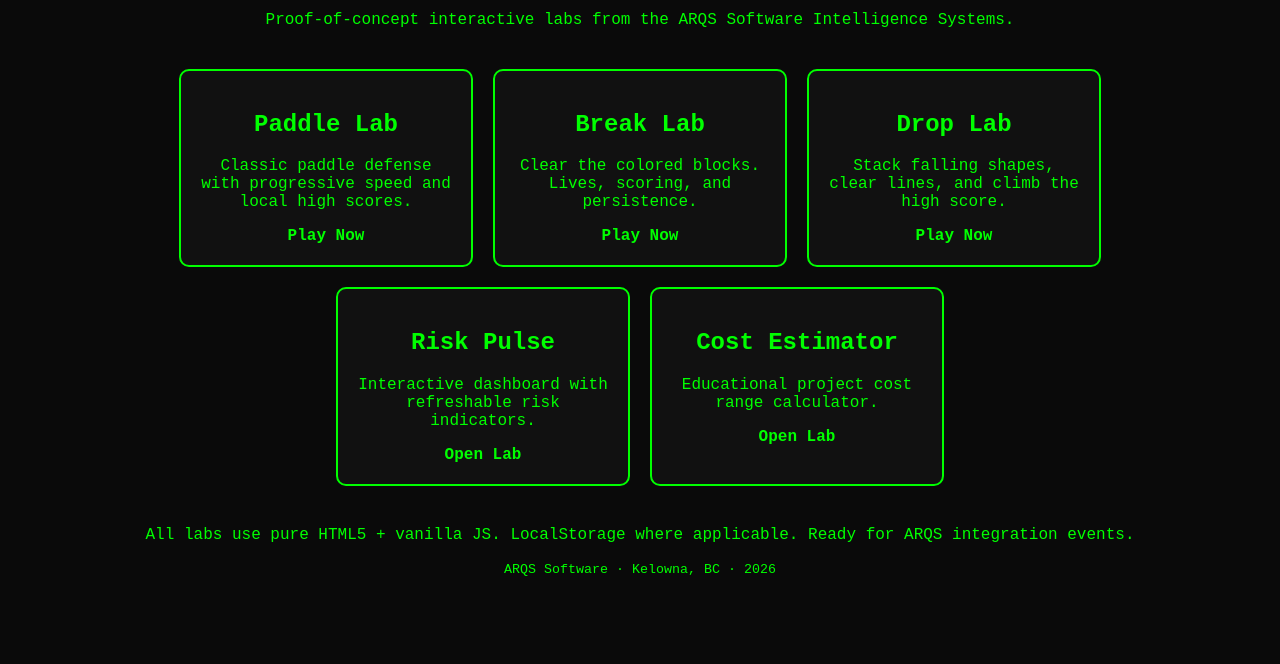
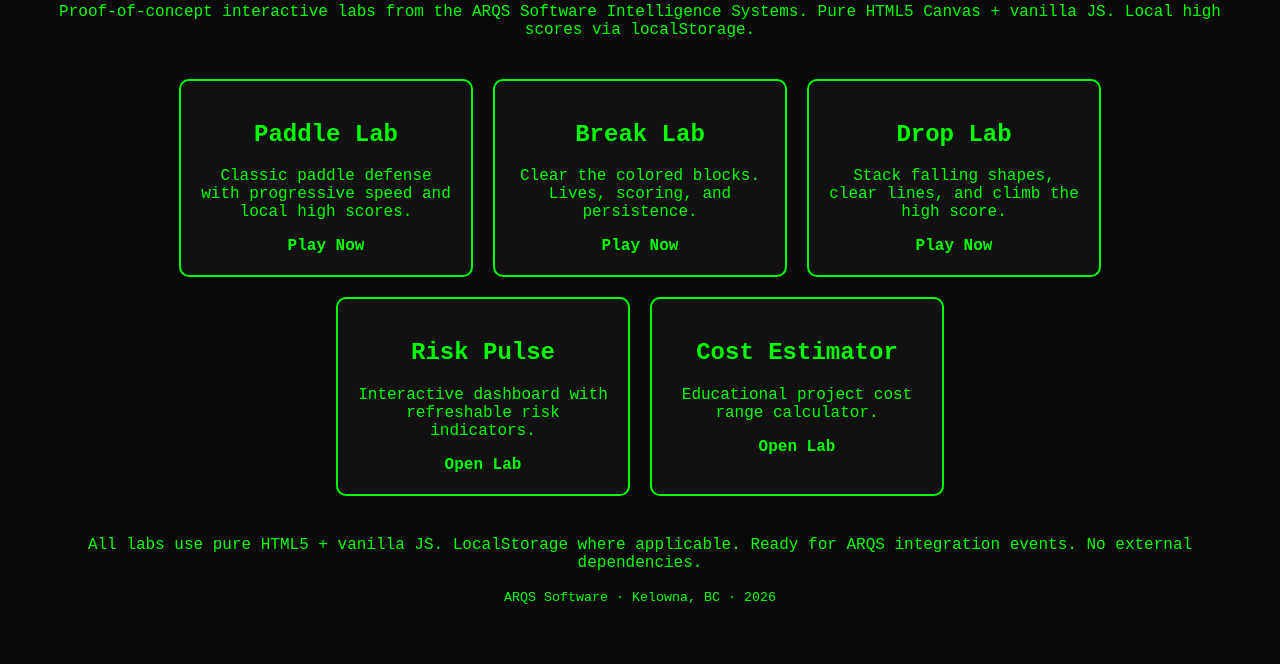
Before and after one commit to jpbmvwfm8g-rgb/arqs-arcade-labs, a plain HTML site: page index.html in a window 1280 px wide. Shown: the part 136-800 px from the top of the page. Drawn offline with Linux system fonts and the light colour scheme.

Commit message:
Improve arcade labs index: better accessibility, semantic markup, high-score note

```diff
--- a/index.html
+++ b/index.html
@@ -2,54 +2,56 @@
 <html lang="en">
 <head>
 <meta charset="UTF-8">
+<meta name="viewport" content="width=device-width, initial-scale=1.0">
+<meta name="description" content="ARQS Arcade Labs - Pure HTML5 Canvas interactive browser games and tools. Paddle, Break, Drop labs with local high scores.">
 <title>ARQS Arcade Labs</title>
 <style>
-body { background: #0a0a0a; color: #0f0; font-family: 'Courier New', monospace; text-align: center; padding: 40px; }
+body { background: #0a0a0a; color: #0f0; font-family: 'Courier New', monospace; text-align: center; padding: 40px; margin: 0; }
 h1 { font-size: 2.5em; text-shadow: 0 0 10px #0f0; }
 .games { display: flex; flex-wrap: wrap; justify-content: center; gap: 20px; margin-top: 40px; }
 .game-card { background: #111; border: 2px solid #0f0; padding: 20px; width: 250px; border-radius: 10px; transition: transform 0.2s; }
-.game-card:hover { transform: scale(1.05); box-shadow: 0 0 20px #0f0; }
+.game-card:hover, .game-card:focus-within { transform: scale(1.05); box-shadow: 0 0 20px #0f0; }
 a { color: #0f0; text-decoration: none; font-weight: bold; }
+a:focus { outline: 2px solid #fff; }
 </style>
-<!-- Mixpanel analytics placeholder — replace PROJECT_TOKEN after connector auth -->
-<script>
-// window.mixpanel = window.mixpanel || [];
-// (function(f,b){if(!b.__SV){var e,g,i,h;window.mixpanel=b;b._i=[];b.init=function(e,f,c){function g(a,d){var b=d.split(".");2==b.length&&(a=a[b[0]],d=b[1]);a[d]=function(){a.push([d].concat(Array.prototype.slice.call(arguments,0)))}}var a=b;"undefined"!==typeof c?a=b[c]=[]:c="mixpanel";a.people=a.people||[];a.toString=function(a){var d="mixpanel";"mixpanel"!==c&&(d+="."+c);a||(d+=" (stub)");return d};a.people.toString=function(){return a.toString(1)+".people (stub)"};i="disable time_event track track_pageview track_links track_forms track_with_groups add_group set_group remove_group register register_once alias unregister identify name_tag set_config reset opt_in_tracking opt_out_tracking has_opted_in_tracking has_opted_out_tracking clear_opt_in_out_tracking start_batch_senders people.set people.set_once people.unset people.increment people.append people.union people.track_charge people.clear_charges people.delete_user people.remove".split(" ");
-// for(h=0;h<i.length;h++)g(a,i[h]);var j="set set_once union unset remove delete".split(" ");a.get_group=function(){function b(c){d[c]=function(){call2_args=arguments;call2=[c].concat(Array.prototype.slice.call(call2_args,0));a.push([e,call2])}}for(var d={},e=["get_group"].concat(Array.prototype.slice.call(arguments,0)),c=0;c<j.length;c++)b(j[c]);return d};b._i.push([e,f,c])};b.__SV=1.2;e=f.createElement("script");e.type="text/javascript";e.async=!0;e.src="undefined"!==typeof MIXPANEL_CUSTOM_LIB_URL?MIXPANEL_CUSTOM_LIB_URL:"file:"===f.location.protocol&&"//cdn.mxpnl.com/libs/mixpanel-2-latest.min.js".match(/^\/\//)?"https://cdn.mxpnl.com/libs/mixpanel-2-latest.min.js":"//cdn.mxpnl.com/libs/mixpanel-2-latest.min.js";g=f.getElementsByTagName("script")[0];g.parentNode.insertBefore(e,g)}})(document,window.mixpanel||[]);
-// mixpanel.init("YOUR_PROJECT_TOKEN", {debug: true, track_pageview: true, persistence: "localStorage"});
-</script>
 </head>
 <body>
+<header>
 <h1>ARQS ARCADE LABS</h1>
-<p>Proof-of-concept interactive labs from the ARQS Software Intelligence Systems.</p>
-<div class="games">
-  <div class="game-card">
+<p>Proof-of-concept interactive labs from the ARQS Software Intelligence Systems. Pure HTML5 Canvas + vanilla JS. Local high scores via localStorage.</p>
+</header>
+<main>
+<div class="games" role="list">
+  <article class="game-card" role="listitem">
     <h2>Paddle Lab</h2>
     <p>Classic paddle defense with progressive speed and local high scores.</p>
-    <a href="paddle-lab.html">Play Now</a>
-  </div>
-  <div class="game-card">
+    <a href="paddle-lab.html" aria-label="Play Paddle Lab">Play Now</a>
+  </article>
+  <article class="game-card" role="listitem">
     <h2>Break Lab</h2>
     <p>Clear the colored blocks. Lives, scoring, and persistence.</p>
-    <a href="break-lab.html">Play Now</a>
-  </div>
-  <div class="game-card">
+    <a href="break-lab.html" aria-label="Play Break Lab">Play Now</a>
+  </article>
+  <article class="game-card" role="listitem">
     <h2>Drop Lab</h2>
     <p>Stack falling shapes, clear lines, and climb the high score.</p>
-    <a href="drop-lab.html">Play Now</a>
-  </div>
-  <div class="game-card">
+    <a href="drop-lab.html" aria-label="Play Drop Lab">Play Now</a>
+  </article>
+  <article class="game-card" role="listitem">
     <h2>Risk Pulse</h2>
     <p>Interactive dashboard with refreshable risk indicators.</p>
-    <a href="risk-pulse.html">Open Lab</a>
-  </div>
-  <div class="game-card">
+    <a href="risk-pulse.html" aria-label="Open Risk Pulse Lab">Open Lab</a>
+  </article>
+  <article class="game-card" role="listitem">
     <h2>Cost Estimator</h2>
     <p>Educational project cost range calculator.</p>
-    <a href="cost-estimator.html">Open Lab</a>
-  </div>
+    <a href="cost-estimator.html" aria-label="Open Cost Estimator">Open Lab</a>
+  </article>
 </div>
-<p style="margin-top: 40px;">All labs use pure HTML5 + vanilla JS. LocalStorage where applicable. Ready for ARQS integration events.</p>
+</main>
+<footer>
+<p style="margin-top: 40px;">All labs use pure HTML5 + vanilla JS. LocalStorage where applicable. Ready for ARQS integration events. No external dependencies.</p>
 <p><small>ARQS Software · Kelowna, BC · 2026</small></p>
+</footer>
 </body>
 </html>
```
